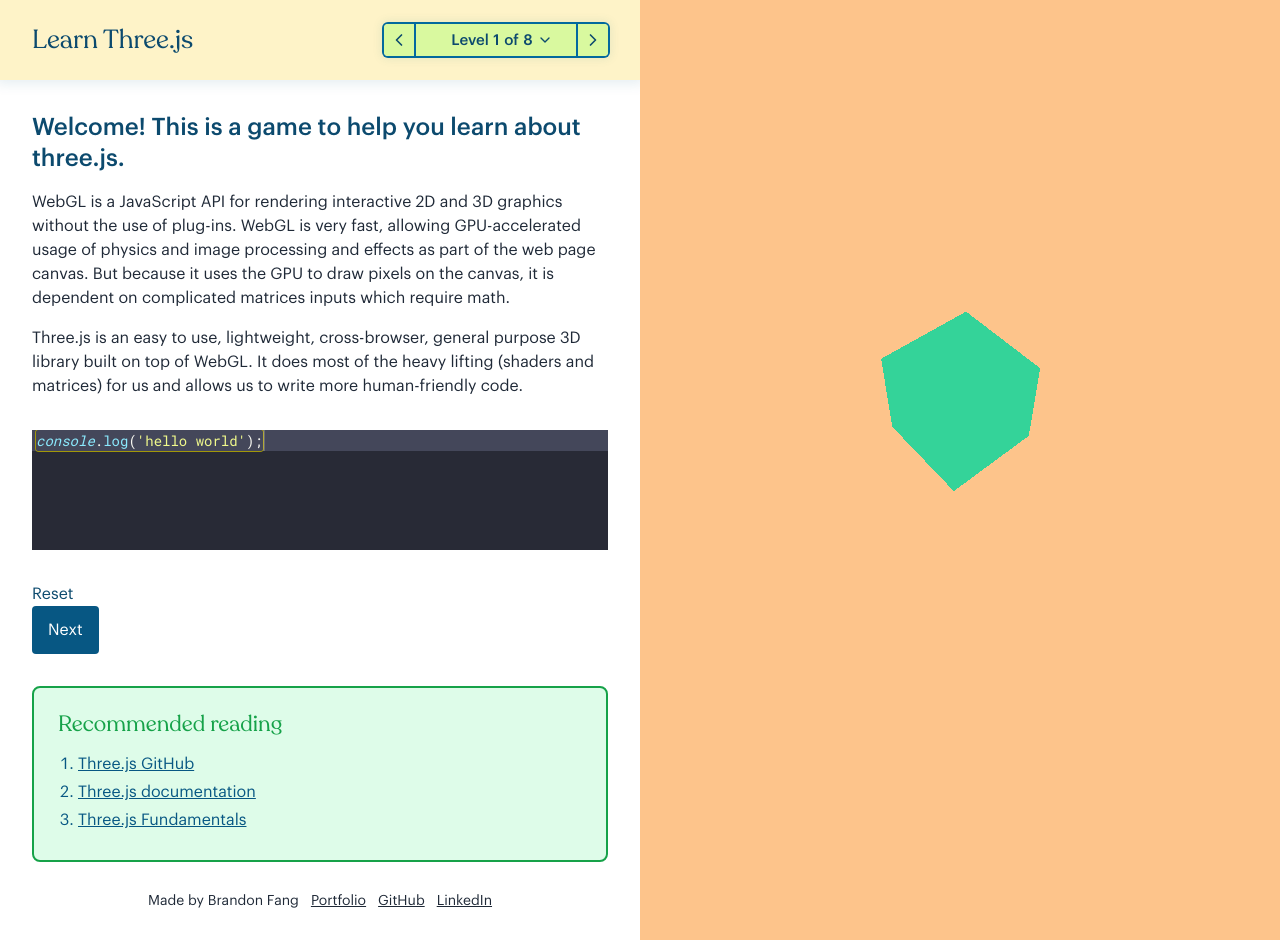
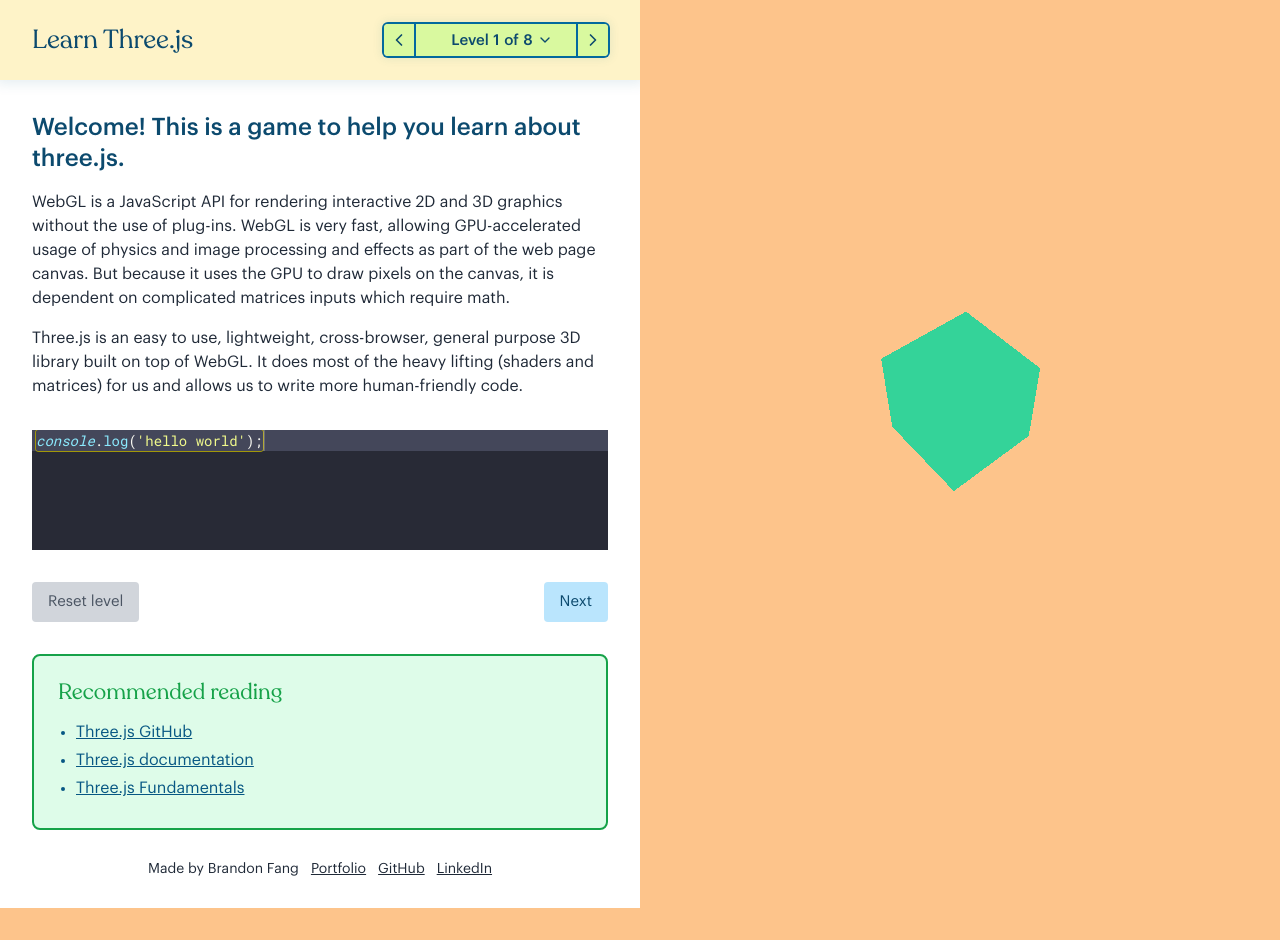
Before and after one commit to brandonfang/learn-three-js, a PHP site: page / in a window 1280 px wide. After the commit the page ends 908 px from the top, so only its background shows below. Run offline with PHP 8.4, Linux system fonts and the light colour scheme.

Commit message:
Add reset level button

```diff
--- a/css/style.css
+++ b/css/style.css
@@ -28,7 +28,6 @@ html, body {
   width: 100%;
   justify-self: center;
   padding: 32px;
-  /* padding-top: 24px; */
   /* overflow-y: auto; */
 }
 
@@ -224,7 +223,7 @@ html, body {
   box-shadow: 0 0 0 3px var(--green-700) inset;
 }
 
-.reset-button {
+.reset-all {
   height: 28px;
   width: 60px;
   margin: 12px auto 0 auto;
@@ -242,6 +241,48 @@ html, body {
 .instructions {
   width: 100%;
   margin-bottom: 32px;
+}
+
+.level-buttons {
+  /* width: 100%; */
+  height: 40px;
+  margin: 32px 0;
+  display: flex;
+  justify-content: space-between;
+  align-items: center;
+}
+
+.reset-level {
+  height: 40px;
+  display: flex;
+  align-items: center;
+  padding: 0 16px;
+  border-radius: 4px;
+  background: var(--coolGray-300);
+  color: var(--coolGray-600);
+  font-size: 15px;
+  cursor: pointer;
+}
+
+
+.next {
+  height: 40px;
+  display: flex;
+  align-items: center;
+  padding: 0 16px;
+  border-radius: 4px;
+  background: var(--sky-200);
+  color: var(--sky-900);
+  font-size: 15px;
+  font-weight: 400;
+  cursor: pointer;
+}
+
+.next.active {
+  /* change active state */
+  font-weight: 500;
+  background: var(--rose-500);
+  color: white;
 }
 
 .reference {
@@ -281,11 +322,11 @@ html, body {
 }
 
 ol, ul  {
-  margin-left: 20px;
+  margin-left: 18px;
 }
 
 li {
-  list-style: decimal;
+  list-style: disc;
   margin-bottom: 4px;
 }
 
@@ -358,15 +399,6 @@ pre {
   overflow: auto;
 }
 
-button#next {
-  display: block;
-  background: var(--sky-800);
-  color: white;
-  border-radius: 4px;
-  padding: 12px 16px;
-  cursor: pointer;
-  /* position: absolute; */
-}
 
 
 /* Begin Canvas Code */
--- a/index.html
+++ b/index.html
@@ -89,7 +89,7 @@
             </span>
             <div class="level-dropdown">
               <div class="level-grid"></div>
-              <div class="reset-button">Reset</div>
+              <button class="reset-all">Reset</button>
             </div>
           </div>
         </header>
@@ -100,9 +100,9 @@
 
         <div id="editor" class="editor" translate="no"></div>
 
-        <div class="cont">
-          <button id="reset">Reset</button>
-          <button id="next">Next</button>
+        <div class="level-buttons">
+          <button class="reset-level">Reset level</button>
+          <button class="next">Next</button>
         </div>
 
         <div class="reference">
--- a/js/game.js
+++ b/js/game.js
@@ -50,7 +50,7 @@ const Game = {
   },
 
   setHandlers: () => {
-    $('.reset-button').addEventListener('click', Game.reset);
+    $('.reset-all').addEventListener('click', Game.reset);
     window.addEventListener('beforeunload', () => {
       localStorage.setItem('level', game.level);
       localStorage.setItem('answers', JSON.stringify(game.answers));
@@ -167,6 +167,16 @@ const Game = {
     }
   },
 
+  resetLevel: () => {
+    let isConfirmed = confirm('Are you sure you want to reset the code for this level?');
+    if (isConfirmed) {
+      let level = levels[this.level];
+      Game.answers[level.name] = '';
+      Game.loadLevel(level);
+      // reset specific level circle
+    }
+  },
+
   win: () => {
 
   },
--- a/js/levels.js
+++ b/js/levels.js
@@ -5,7 +5,7 @@ let levels = [
     instructions:
       '<h2>Welcome! This is a game to help you learn about three.js.</h2><p>WebGL is a JavaScript API for rendering interactive 2D and 3D graphics without the use of plug-ins. WebGL is very fast, allowing GPU-accelerated usage of physics and image processing and effects as part of the web page canvas. But because it uses the GPU to draw pixels on the canvas, it is dependent on complicated matrices inputs which require math.</p><p>Three.js is an easy to use, lightweight, cross-browser, general purpose 3D library built on top of WebGL. It does most of the heavy lifting (shaders and matrices) for us and allows us to write more human-friendly code.</p>',
     reference:
-      '<ol><li><a href="https://github.com/mrdoob/three.js/" target="_blank">Three.js GitHub</a></li><li><a href="https://threejs.org" target="_blank">Three.js documentation</a></li><li><a href="https://threejsfundamentals.org/" target="_blank">Three.js Fundamentals</a></li></ol>',
+      '<ul><li><a href="https://github.com/mrdoob/three.js/" target="_blank">Three.js GitHub</a></li><li><a href="https://threejs.org" target="_blank">Three.js documentation</a></li><li><a href="https://threejsfundamentals.org/" target="_blank">Three.js Fundamentals</a></li></ul>',
     board: '',
     selector: '',
     style: {},
```
